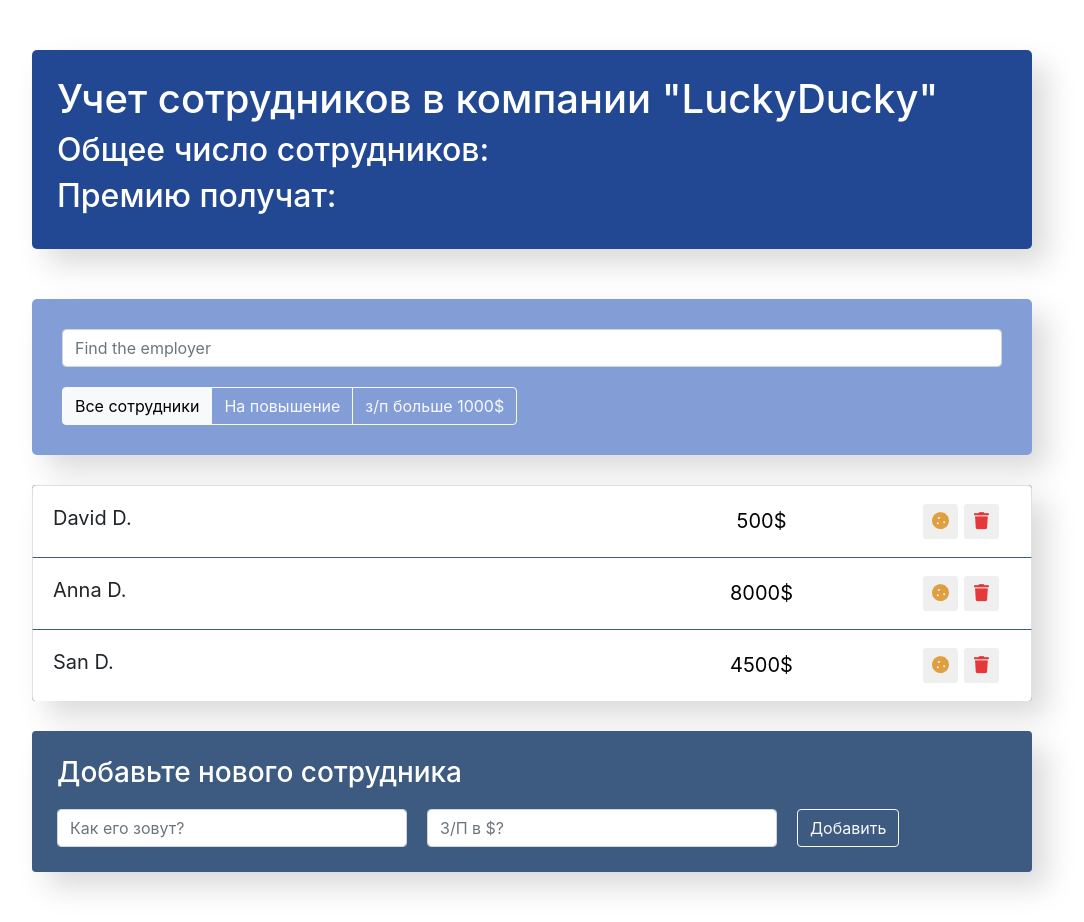
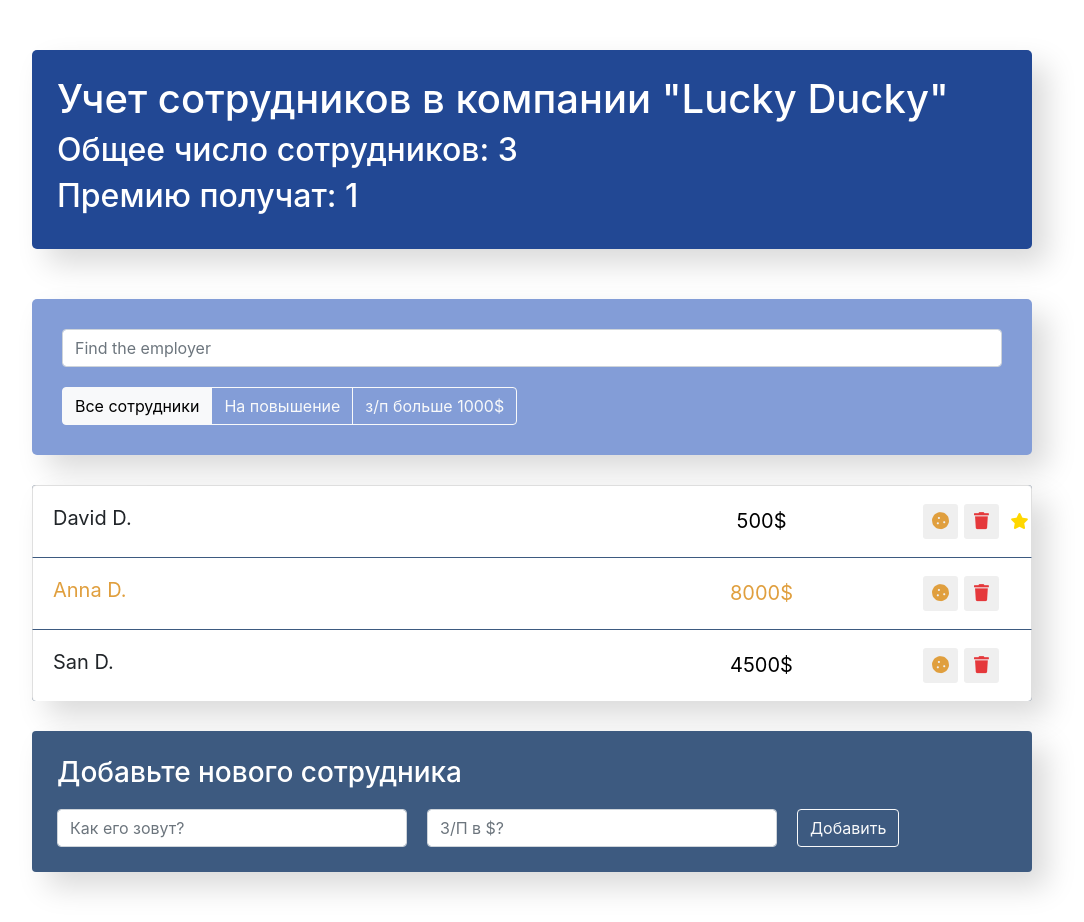
Before and after one commit to Aida-Sagan/employers-react, a React (Create React App) app: page / in a window 1280 px wide. Shown: the whole page, without its empty margins (108-1192 px from the left). Built offline with nearby package versions, Linux system fonts and the light colour scheme.

Commit message:
used state lifting in react

```diff
--- a/src/components/app-info/app-info.js
+++ b/src/components/app-info/app-info.js
@@ -1,11 +1,11 @@
-import './app-info.css'
+import "./app-info.css";
 
-const AppInfo = () => {
+const AppInfo = ({increased, employees}) => {
     return (
         <div className="app-info">
-            <h1>Учет сотрудников в компании "LuckyDucky"</h1>
-            <h2>Общее число сотрудников: </h2>
-            <h2>Премию получат: </h2>
+            <h1>Учет сотрудников в компании "Lucky Ducky"</h1>
+            <h2>Общее число сотрудников: {employees}</h2>
+            <h2>Премию получат: {increased}</h2>
         </div>
     )
 }
--- a/src/components/app/app.js
+++ b/src/components/app/app.js
@@ -17,18 +17,21 @@ class App extends Component {
                     name: 'David D.',
                     salary: 500,
                     increase: false,
+                    rise: true,
                     id: 1,
                 },
                 {
                     name: 'Anna D.',
                     salary: 8000,
                     increase: true,
+                    rise: false,
                     id: 2,
                 },
                 {
                     name: 'San D.',
                     salary: 4500,
                     increase: false,
+                    rise: false,
                     id: 3,
                 },
             ]
@@ -49,6 +52,7 @@ class App extends Component {
             name,
             salary,
             increase: false,
+            rise: false,
             id: this.maxId++,
         }
         this.setState(({data}) => {
@@ -61,12 +65,43 @@ class App extends Component {
         console.log(this.state.data)
     }
 
+    onToggleIncrease = (id) => {
+       this.setState(({data}) =>({
+           //возвращаем новый массив
+           data: data.map(item => {
+               if(item.id === id){
+                   //новый обьект
+                   return {...item, increase: !item.increase}
+               }
+               //иначе возвращаем старый массив
+               return item;
+           })
+       }) )
+    }
+
+    onToggleRise = (id) => {
+        this.setState(({data}) =>({
+            //возвращаем новый массив
+            data: data.map(item => {
+                if(item.id === id){
+                    //новый обьект
+                    return {...item, rise: !item.rise}
+                }
+                //иначе возвращаем старый массив
+                return item;
+            })
+        }) )
+    }
+
     render() {
+        const employees = this.state.data.length;
+        const increased = this.state.data.filter(item => item.increase).length;
+
         const {data} = this.state;
 
         return (
             <div className="app">
-                <AppInfo></AppInfo>
+                <AppInfo employees={employees} increased={increased}></AppInfo>
 
                 <div className="search-panel">
                     <SearchPanel></SearchPanel>
@@ -74,7 +109,9 @@ class App extends Component {
                 </div>
 
                 <EmployersList data={data}
-                               onDelete={this.deleteItem}></EmployersList>
+                               onDelete={this.deleteItem}
+                onToggleIncrease={this.onToggleIncrease}
+                onToggleRise={this.onToggleRise}></EmployersList>
 
                 <EmployersAddForm onAdd={this.addPerson}></EmployersAddForm>
             </div>
--- a/src/components/employers-list-item/employers-list-item.js
+++ b/src/components/employers-list-item/employers-list-item.js
@@ -1,31 +1,8 @@
-import { Component } from 'react';
-
 import './employees-list-item.css';
 
-class EmployeesListItem extends Component{
-    constructor(props) {
-        super(props);
-        this.state = {
-            increase: false,
-            rise: false
-        }
-    }
+const EmployeesListItem  = (props) =>{
 
-    onIncrease = () => {
-        this.setState(({increase}) => ({
-            increase: !increase
-        }))
-    }
-
-    onRise = () => {
-        this.setState(({rise}) => ({
-            rise: !rise
-        }))
-    }
-
-    render() {
-        const {name, salary, onDelete} = this.props;
-        const {increase, rise} = this.state;
+    const {name, salary, onDelete, onToggleIncrease, onToggleRise, increase, rise} = props;
 
     let classNames = "list-group-item d-flex justify-content-between";
     if (increase) {
@@ -37,12 +14,12 @@ class EmployeesListItem extends Component{
 
     return (
         <li className={classNames}>
-                <span className="list-group-item-label" onClick={this.onRise}>{name}</span>
+            <span className="list-group-item-label" onClick={onToggleRise}>{name}</span>
             <input type="text" className="list-group-item-input" defaultValue={salary + '$'}/>
             <div className='d-flex justify-content-center align-items-center'>
                 <button type="button"
                         className="btn-cookie btn-sm "
-                            onClick={this.onIncrease}>
+                        onClick={onToggleIncrease}>
                     <i className="fas fa-cookie"></i>
                 </button>
 
@@ -55,7 +32,7 @@ class EmployeesListItem extends Component{
             </div>
         </li>
     )
-    }
+
 }
 
 export default EmployeesListItem;
--- a/src/components/employers-list/employers-list.js
+++ b/src/components/employers-list/employers-list.js
@@ -1,7 +1,7 @@
 import EmployersListItem from "../employers-list-item/employers-list-item";
 import './employers-list.css';
 
-const EmployersList = ({data, onDelete}) => {
+const EmployersList = ({data, onDelete, onToggleRise,onToggleIncrease}) => {
     const elements = data.map(info => {
         const {id, ...infoProps} = info;
 
@@ -9,7 +9,9 @@ const EmployersList = ({data, onDelete}) => {
             <EmployersListItem
                 key={id}
                 {...infoProps}
-                onDelete={() => onDelete(id)}></EmployersListItem>
+                onDelete={() => onDelete(id)}
+                onToggleIncrease={() => onToggleIncrease(id)}
+                onToggleRise={() => onToggleRise(id)} ></EmployersListItem>
         )
     })
     return (
```
Lines whose indentation alone changed are shown as unchanged.
